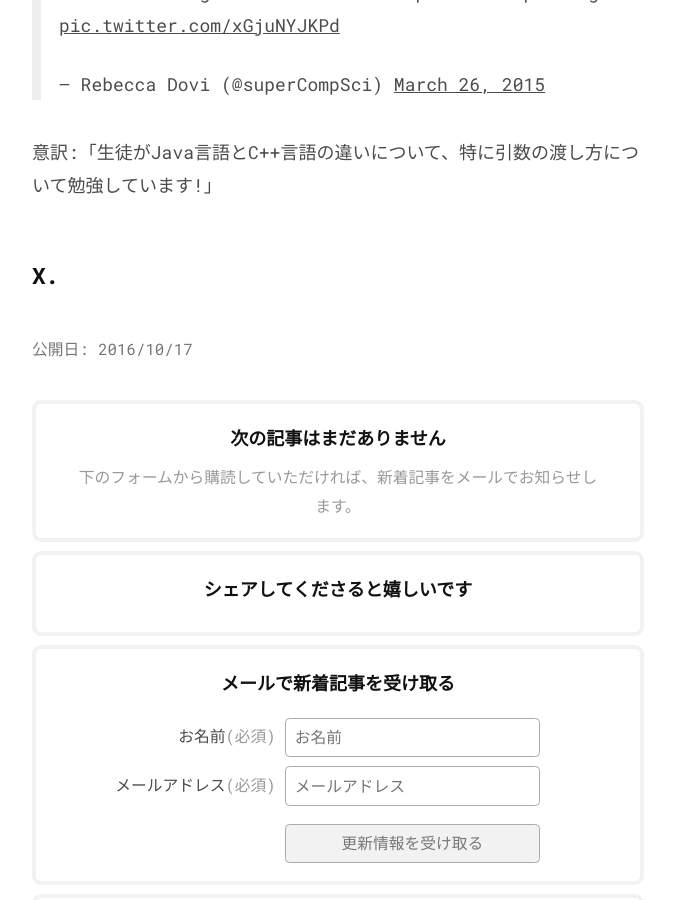
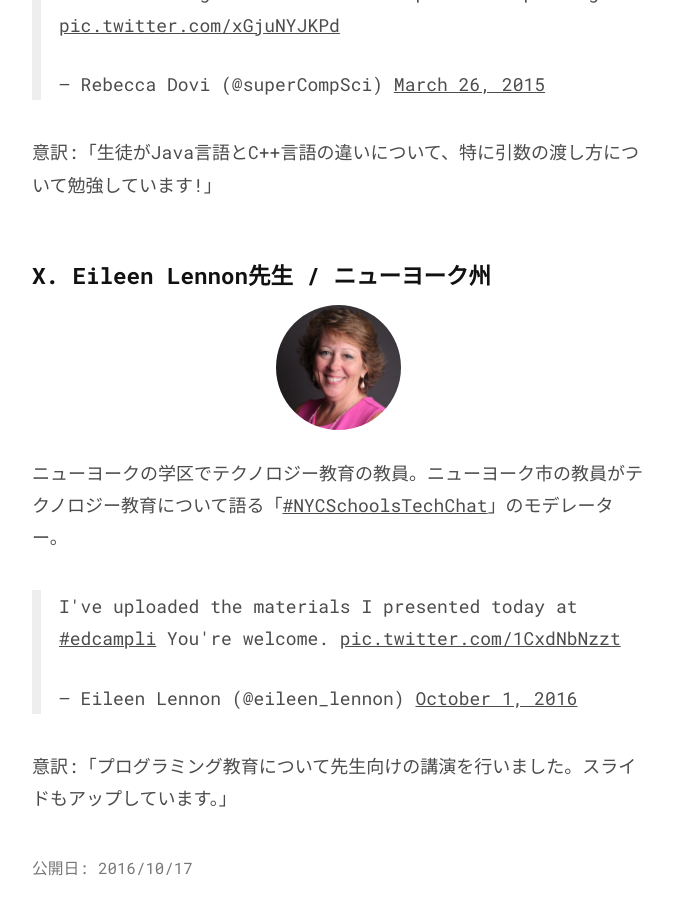
Before and after one commit to chibicode/senseicode, a Jekyll site: the page built from _posts/2016-10-15-100-programming-teachers.md, in a window 1280 px wide and 900 px high, scrolled down 22815 px. Shown: the whole window, without its empty margins (302-977 px from the left). Built offline with Jekyll 4.4.1, drawn with Linux system fonts in a browser that asks for light colours; comment, search, counter and statistics services are not loaded.

Commit message:
Add Eileen

```diff
--- a/_posts/2016-10-15-100-programming-teachers.md
+++ b/_posts/2016-10-15-100-programming-teachers.md
@@ -411,4 +411,15 @@
 
 意訳:「生徒がJava言語とC++言語の違いについて、特に引数の渡し方について勉強しています!」
 
-## X.
+## X. Eileen Lennon先生 / ニューヨーク州
+
+<p style="text-align: center;">
+  <img src="/images/7/teachers/eileen.jpg" width="125" style="border-radius: 100%; margin-top: 0; margin-bottom: 0;" />
+</p>
+
+ニューヨークの学区でテクノロジー教育の教員。ニューヨーク市の教員がテクノロジー教育について語る「[#NYCSchoolsTechChat](https://twitter.com/hashtag/NYCSchoolsTechChat)」のモデレーター。
+
+<blockquote class="twitter-tweet" data-lang="en"><p lang="en" dir="ltr">I&#39;ve uploaded the materials I presented today at <a href="https://twitter.com/hashtag/edcampli?src=hash">#edcampli</a> You&#39;re welcome. <a href="https://t.co/1CxdNbNzzt">pic.twitter.com/1CxdNbNzzt</a></p>&mdash; Eileen Lennon (@eileen_lennon) <a href="https://twitter.com/eileen_lennon/status/782350648121692160">October 1, 2016</a></blockquote>
+<script async src="//platform.twitter.com/widgets.js" charset="utf-8"></script>
+
+意訳:「プログラミング教育について先生向けの講演を行いました。スライドもアップしています。」
```
Also changed, not shown: images/7/teachers/eileen.jpg (added).
